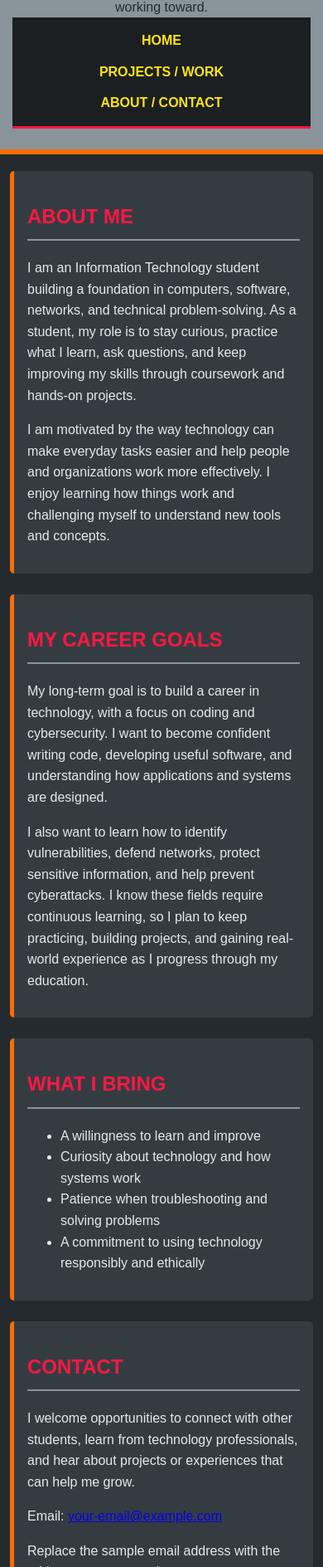
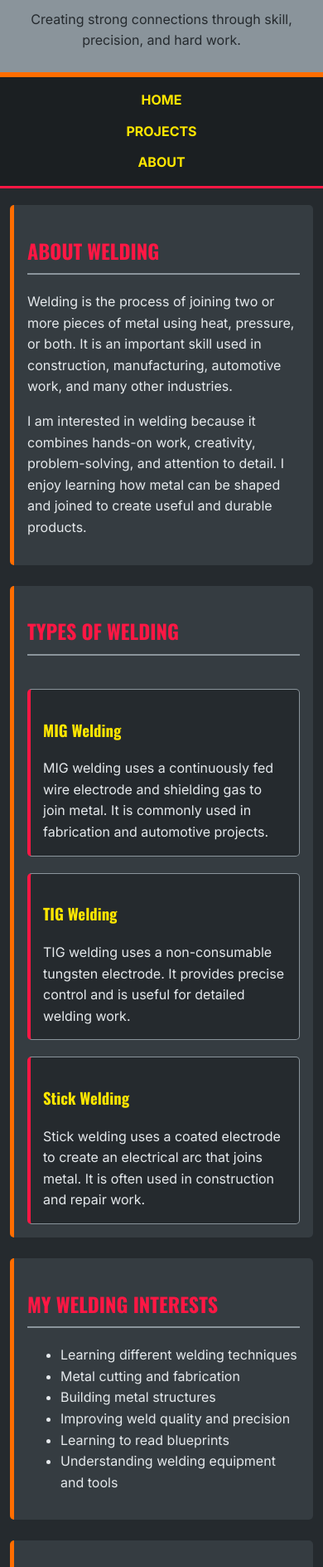
Before and after one commit to ReggieL96/The-Welding-Way, a plain HTML site: page portfolio/about.html in a window 390 px wide. Shown: the part 112-2000 px from the top of the page at 83% size. Drawn offline with nearby package versions, Linux system fonts and the light colour scheme.

Commit message:
Revise portfolio structure and content for welding focus; update HTML, CSS, and README

```diff
--- a/portfolio/about.html
+++ b/portfolio/about.html
@@ -1,105 +1,133 @@
+
 <!DOCTYPE html>
 <html lang="en">
 <head>
     <meta charset="UTF-8">
     <meta name="viewport" content="width=device-width, initial-scale=1.0">
-  <title>About / Contact | IT Student Portfolio</title>
 
+    <title>About | My Portfolio</title>
+
+    <!-- Google Fonts -->
+    <link rel="preconnect" href="https://fonts.googleapis.com">
+    <link rel="preconnect" href="https://fonts.gstatic.com" crossorigin>
+    <link href="https://fonts.googleapis.com/css2?family=Inter:wght@400;500;600;700&family=Oswald:wght@400;500;600;700&display=swap" rel="stylesheet">
+
+    <!-- External CSS -->
     <link rel="stylesheet" href="styles.css">
 </head>
+
 <body>
+
     <header>
-    <h1>About / Contact</h1>
-    <p>Getting to know me, my goals, and the career I am working toward.</p>
+        <h1>Welding &amp; Metal Fabrication</h1>
+        <p>Creating strong connections through skill, precision, and hard work.</p>
+    </header>
 
     <nav aria-label="Main navigation">
         <ul>
             <li><a href="index.html">Home</a></li>
-        <li><a href="projects.html">Projects / Work</a></li>
-        <li><a href="about.html">About / Contact</a></li>
+            <li><a href="projects.html">Projects</a></li>
+            <li><a href="about.html">About</a></li>
         </ul>
     </nav>
-  </header>
 
     <main>
-    <section aria-labelledby="about-heading">
-      <h2 id="about-heading">About Me</h2>
 
+        <section>
+            <h2>About Welding</h2>
             <p>
-        I am an Information Technology student building a
-        foundation in computers, software, networks, and
-        technical problem-solving. As a student, my role is
-        to stay curious, practice what I learn, ask questions,
-        and keep improving my skills through coursework and
-        hands-on projects.
+                Welding is the process of joining two or more pieces of metal
+                using heat, pressure, or both. It is an important skill used
+                in construction, manufacturing, automotive work, and many
+                other industries.
             </p>
 
             <p>
-        I am motivated by the way technology can make everyday
-        tasks easier and help people and organizations work
-        more effectively. I enjoy learning how things work
-        and challenging myself to understand new tools
-        and concepts.
+                I am interested in welding because it combines hands-on work,
+                creativity, problem-solving, and attention to detail.
+                I enjoy learning how metal can be shaped and joined to create
+                useful and durable products.
             </p>
         </section>
 
-    <section aria-labelledby="career-heading">
-      <h2 id="career-heading">My Career Goals</h2>
+        <section>
+            <h2>Types of Welding</h2>
 
+            <div class="project-grid">
+                <article>
+                    <h3>MIG Welding</h3>
                     <p>
-        My long-term goal is to build a career in technology,
-        with a focus on coding and cybersecurity. I want to
-        become confident writing code, developing useful
-        software, and understanding how applications and
-        systems are designed.
+                        MIG welding uses a continuously fed wire electrode
+                        and shielding gas to join metal. It is commonly used
+                        in fabrication and automotive projects.
+                    </p>
+                </article>
+
+                <article>
+                    <h3>TIG Welding</h3>
+                    <p>
+                        TIG welding uses a non-consumable tungsten electrode.
+                        It provides precise control and is useful for detailed
+                        welding work.
+                    </p>
+                </article>
+
+                <article>
+                    <h3>Stick Welding</h3>
+                    <p>
+                        Stick welding uses a coated electrode to create
+                        an electrical arc that joins metal. It is often
+                        used in construction and repair work.
+                    </p>
+                </article>
+            </div>
+        </section>
+
+        <section>
+            <h2>My Welding Interests</h2>
+            <ul>
+                <li>Learning different welding techniques</li>
+                <li>Metal cutting and fabrication</li>
+                <li>Building metal structures</li>
+                <li>Improving weld quality and precision</li>
+                <li>Learning to read blueprints</li>
+                <li>Understanding welding equipment and tools</li>
+            </ul>
+        </section>
+
+        <section>
+            <h2>Welding Safety</h2>
+            <p>
+                Safety is one of the most important parts of welding.
+                Proper protective equipment and safe working conditions
+                help prevent injuries.
             </p>
 
+            <ul>
+                <li>Wear an appropriate welding helmet.</li>
+                <li>Use welding gloves and protective clothing.</li>
+                <li>Work in a properly ventilated area.</li>
+                <li>Keep flammable materials away from sparks.</li>
+                <li>Follow equipment safety instructions.</li>
+            </ul>
+        </section>
+
+        <section>
+            <h2>My Future Goals</h2>
             <p>
-        I also want to learn how to identify vulnerabilities,
-        defend networks, protect sensitive information, and
-        help prevent cyberattacks. I know these fields require
-        continuous learning, so I plan to keep practicing,
-        building projects, and gaining real-world experience
-        as I progress through my education.
+                I want to continue developing my welding knowledge and
+                hands-on skills. I also have an interest in technology,
+                coding, and cybersecurity. My goal is to keep learning
+                and build a career that combines technical knowledge
+                with problem-solving skills.
             </p>
         </section>
 
-    <section aria-labelledby="strengths-heading">
-      <h2 id="strengths-heading">What I Bring</h2>
-
-      <ul>
-        <li>A willingness to learn and improve</li>
-        <li>Curiosity about technology and how systems work</li>
-        <li>Patience when troubleshooting and solving problems</li>
-        <li>A commitment to using technology responsibly and ethically</li>
-      </ul>
-    </section>
-
-    <section aria-labelledby="contact-heading">
-      <h2 id="contact-heading">Contact</h2>
-
-      <p>
-        I welcome opportunities to connect with other students,
-        learn from technology professionals, and hear about
-        projects or experiences that can help me grow.
-      </p>
-
-      <p>
-        Email:
-        <a href="mailto:your-email@example.com">
-          your-email@example.com
-        </a>
-      </p>
-
-      <p>
-        Replace the sample email address with the address
-        you want to share.
-      </p>
-    </section>
     </main>
 
     <footer>
-    <p>&copy; 2026 IT Student Portfolio</p>
+        <p>&copy; 2026 My Portfolio | Welding &amp; Metal Fabrication</p>
     </footer>
+
 </body>
 </html>
--- a/portfolio/styles.css
+++ b/portfolio/styles.css
@@ -1,3 +1,4 @@
+
 
 /* Reset and base styles */
 * {
@@ -13,10 +14,15 @@ body {
     margin: 0;
     padding: 0;
     width: 100%;
-    font-family: Arial, Helvetica, sans-serif;
+    font-family: 'Inter', sans-serif;
     background-color: #252A2E;
     color: #E5E9EC;
     line-height: 1.6;
+}
+
+/* Google Fonts: Oswald for headings */
+h1, h2, h3, h4, h5, h6 {
+    font-family: 'Oswald', sans-serif;
 }
 
 /* Header */
@@ -93,7 +99,7 @@ h3 {
     color: #FFE600;
 }
 
-/* Multi-column project layout using CSS Grid */
+/* CSS Grid layout for sections with articles */
 main section:has(article) {
     display: grid;
     grid-template-columns: repeat(2, minmax(0, 1fr));
@@ -104,6 +110,14 @@ main section:has(article) h2 {
     grid-column: 1 / -1;
 }
 
+/* Welding page project grid */
+.project-grid {
+    display: grid;
+    grid-template-columns: repeat(3, minmax(0, 1fr));
+    gap: 20px;
+}
+
+/* Article cards */
 article {
     min-width: 0;
     background-color: #252A2E;
@@ -137,9 +151,13 @@ footer {
     border-top: 5px solid #FFE600;
 }
 
-/* Tablet layout: 768px */
+/* Tablet layout */
 @media (max-width: 900px) {
     main section:has(article) {
+        grid-template-columns: repeat(2, minmax(0, 1fr));
+    }
+
+    .project-grid {
         grid-template-columns: repeat(2, minmax(0, 1fr));
     }
 
@@ -148,7 +166,7 @@ footer {
     }
 }
 
-/* Mobile layout: 320px and larger */
+/* Mobile layout */
 @media (max-width: 600px) {
     header {
         padding: 25px 15px;
@@ -177,6 +195,10 @@ footer {
         grid-column: auto;
     }
 
+    .project-grid {
+        grid-template-columns: 1fr;
+    }
+
     article {
         padding: 15px;
     }
```
Also changed, not shown: portfolio/index.html (+35 -26 lines), portfolio/projects.html (+47 -31 lines), index.html (deleted), 1 other file. Lines whose indentation alone changed are shown as unchanged.
